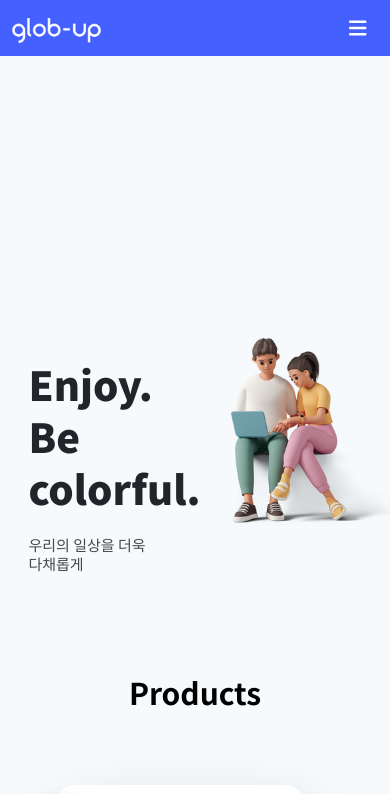
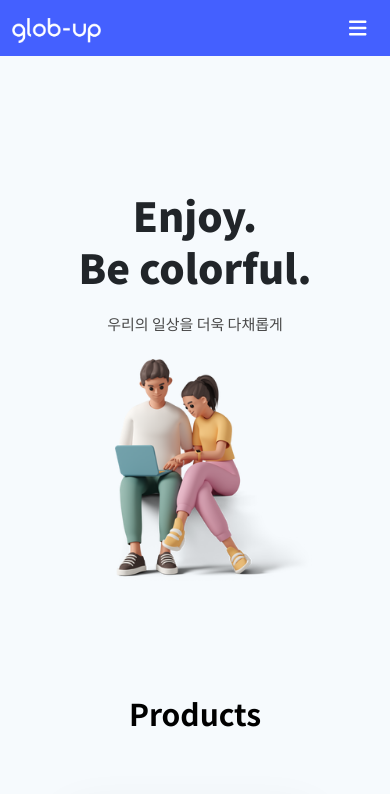
Before and after one commit to ludus-labs/official_homepage, a React (Create React App) app: page / in a window 390 px wide. Shown: the top 794 px of the page. Built offline with nearby package versions, Linux system fonts and the light colour scheme.

Commit message:
edit mobile

```diff
--- a/src/pages/Home.js
+++ b/src/pages/Home.js
@@ -283,17 +283,27 @@
   display: flex;
   flex-direction: column;
   /* justify-content: center; */
+  @media screen and (max-width: 768px) {
+    padding-top: 20vh;
+  }
 `;
 const Top = styled.div`
   width: 100%;
   display: flex;
   flex-direction: row;
   justify-content: center;
+  @media screen and (max-width: 768px) {
+    flex-direction: column;
+    align-items: center;
+  }
 `;
 const SloganContainer = styled.div`
   display: flex;
   margin-left: 10vw;
   flex-direction: column;
+  @media screen and (max-width: 768px) {
+    margin-left: 0;
+  }
 `;
 const SloganText = styled.p`
   font-weight: 900;
@@ -301,6 +311,7 @@
   line-height: 1.3;
   @media screen and (max-width: 768px) {
     font-size: 40px;
+    text-align: center;
   }
 `;
 const SloganSubtext = styled.p`
@@ -311,13 +322,16 @@
   line-height: 1.3;
   @media screen and (max-width: 768px) {
     font-size: 15px;
+    text-align: center;
   }
 `;
 const MainImage = styled.img`
   margin-left: 30px;
   width: 300px;
   @media screen and (max-width: 768px) {
-    width: 170px;
+    margin-left: 10vw;
+    margin-top: 30px;
+    width: 200px;
   }
 `;
 const ProductTopText = styled.p`
```
